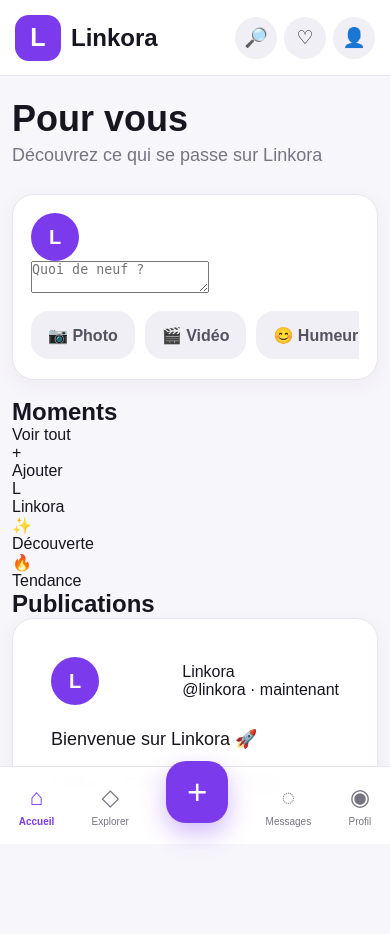
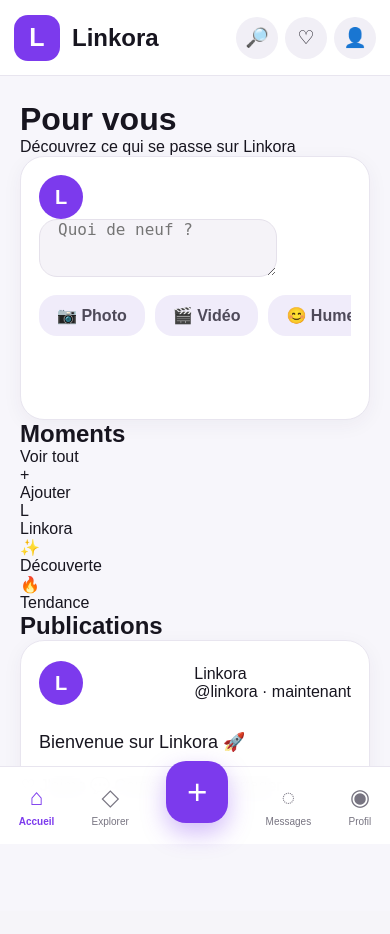
Before and after one commit to paulkouadio7777-ux/linkora, a Flask app: page / in a window 390 px wide. After the commit the page ends 838 px from the top, so only its background shows below. Run offline with Flask 3, Linux system fonts and the light colour scheme.

Commit message:
Update style.css

```diff
--- a/static/css/style.css
+++ b/static/css/style.css
@@ -16,26 +12,20 @@
     --text: #17151f;
     --muted: #777481;
     --border: #e8e5ef;
-    --soft: #f1eff6;
 }
 
-html {
+html,
+body {
     width: 100%;
-    overflow-x: hidden;
+    min-height: 100%;
 }
 
 body {
     font-family: Arial, Helvetica, sans-serif;
     background: var(--bg);
     color: var(--text);
-    min-height: 100vh;
     padding-bottom: 90px;
     overflow-x: hidden;
-}
-
-a {
-    text-decoration: none;
-    color: inherit;
 }
 
 button {
@@ -94,7 +88,6 @@
 
 .header-actions {
     display: flex;
-    align-items: center;
     gap: 12px;
 }
 
@@ -114,94 +107,65 @@
 }
 
 
-/* =========================================================
+/* =========================
    CONTENU
-========================================================= */
+========================= */
 
 .container {
     width: 100%;
     max-width: 720px;
-    margin: 0 auto;
 
-    padding: 28px 18px;
+    margin: auto;
+
+    padding: 28px 20px;
 }
 
-.page-title {
-    font-size: 36px;
-    margin-bottom: 5px;
-}
-
-.page-subtitle {
-    color: var(--muted);
-    font-size: 18px;
-    margin-bottom: 28px;
-}
-
-
-/* =========================================================
-   INTRODUCTION
-========================================================= */
-
 .welcome-section {
-    margin-bottom: 28px;
+    margin-bottom: 38px;
 }
 
 .welcome-section h1 {
-    font-size: 36px;
-    line-height: 1.15;
-    margin-bottom: 10px;
+    font-size: 38px;
+    line-height: 1.1;
+    margin-bottom: 12px;
 }
 
 .welcome-section p {
     color: var(--muted);
     font-size: 19px;
-    line-height: 1.4;
 }
 
 
-/* =========================================================
-   CARTES
-========================================================= */
+/* =========================
+   CARTE CRÉATION
+========================= */
 
 .card {
-    background: var(--white);
+    background: white;
+
     border: 1px solid var(--border);
+
     border-radius: 24px;
 
+    box-shadow: 0 5px 20px rgba(50, 30, 80, 0.05);
+}
+
+.create-post {
     padding: 22px;
 
-    margin-bottom: 18px;
-
-    box-shadow:
-        0 5px 20px rgba(50, 30, 80, 0.05);
+    margin-bottom: 68px;
 }
 
-
-/* =========================================================
-   CRÉATION PUBLICATION
-========================================================= */
-
-.create-post {
-    width: 100%;
-    display: block;
-}
-
-/* Ligne avatar + champ */
-
 .create-post-top {
-    width: 100%;
-
     display: flex;
     align-items: center;
-
     gap: 14px;
 }
-
-/* Avatar */
 
 .avatar {
     width: 48px;
     height: 48px;
+
     min-width: 48px;
 
     border-radius: 50%;
@@ -217,55 +181,48 @@
     font-weight: bold;
 }
 
+
 /* IMPORTANT :
-   Le bouton "Quoi de neuf ?" doit rester petit.
+   petite barre "Quoi de neuf"
 */
 
-.post-input-button {
+.post-input {
     flex: 1;
 
-    width: 100%;
-    height: 54px;
+    height: 58px;
 
-    border: 1px solid var(--border);
-    outline: none;
+    background: #f5f3f8;
 
-    background: #f8f7fb;
+    border: 1px solid #e5e1eb;
 
     border-radius: 18px;
-
-    padding: 0 20px;
-
-    text-align: left;
-
-    font-size: 17px;
-    font-weight: 600;
-
-    color: #777481;
-
-    overflow: hidden;
-}
-
-/* Effet quand on touche le champ */
-
-.post-input-button:active {
-    background: #f1eff6;
-}
-
-
-/* =========================================================
-   BOUTONS PHOTO / VIDÉO / HUMEUR / PUBLIER
-========================================================= */
-
-.post-actions {
-    width: 100%;
 
     display: flex;
     align-items: center;
 
+    padding: 0 20px;
+
+    color: #777481;
+
+    font-size: 17px;
+
+    white-space: nowrap;
+    overflow: hidden;
+}
+
+
+/* =========================
+   BOUTONS PUBLICATION
+========================= */
+
+.post-actions {
+    display: flex;
+
+    align-items: center;
+
     gap: 10px;
 
-    margin-top: 15px;
+    margin-top: 18px;
 
     overflow-x: auto;
 
@@ -276,93 +233,91 @@
     display: none;
 }
 
-.post-actions button {
-    height: 48px;
+.action-button {
+    flex-shrink: 0;
 
-    flex: 0 0 auto;
+    background: #f0ecfa;
 
     border-radius: 18px;
 
-    padding: 0 18px;
+    padding: 12px 20px;
 
-    background: #f1eff6;
+    color: #4e4a59;
 
-    color: #55525f;
-
-    font-size: 16px;
     font-weight: 600;
 
     white-space: nowrap;
-
-    display: flex;
-    align-items: center;
-    justify-content: center;
-
-    gap: 7px;
 }
 
-.post-actions button span {
-    display: inline;
-}
+.publish-button {
+    flex-shrink: 0;
 
-.post-actions button:hover {
-    background: #e9e5f4;
-}
+    margin-left: auto;
 
-/* Bouton Publier */
+    background: var(--purple);
 
-.post-actions .publish-button {
-    background: var(--purple);
     color: white;
 
-    padding: 0 22px;
+    border-radius: 16px;
+
+    padding: 12px 22px;
 
     font-weight: bold;
 }
 
-.post-actions .publish-button:hover {
-    background: #6d28d9;
-}
 
-
-/* =========================================================
-   MOMENTS
-========================================================= */
-
-.moments-section {
-    width: 100%;
-    margin-top: 28px;
-}
+/* =========================
+   SECTIONS
+========================= */
 
 .section-heading {
-    width: 100%;
+    display: flex;
 
-    display: flex;
     align-items: center;
     justify-content: space-between;
 
-    margin-bottom: 14px;
+    margin-bottom: 16px;
 }
 
 .section-heading h2 {
-    font-size: 25px;
+    font-size: 28px;
 }
 
 .section-heading a {
     color: var(--purple);
     font-weight: bold;
-    font-size: 16px;
+    font-size: 17px;
+}
+
+.filter-button {
+    background: #f0ecfa;
+
+    color: var(--purple);
+
+    padding: 10px 16px;
+
+    border-radius: 16px;
+
+    font-weight: bold;
+}
+
+
+/* =========================
+   MOMENTS
+========================= */
+
+.moments-section {
+    margin-bottom: 55px;
 }
 
 .moments-list {
-    width: 100%;
+    display: flex;
 
-    display: flex;
-    gap: 12px;
+    gap: 18px;
 
     overflow-x: auto;
 
-    padding-bottom: 5px;
+    padding-bottom: 8px;
 
     scrollbar-width: none;
 }
@@ -517,27 +430,21 @@
 
     overflow: hidden;
 
-    margin-bottom: 18px;
-
-    box-shadow:
-        0 5px 20px rgba(50, 30, 80, 0.05);
+    box-shadow: 0 5px 20px rgba(50, 30, 80, 0.05);
 }
 
+.post-header {
+    display: flex;
 
-/* En-tête publication */
-
-.post-header {
-    width: 100%;
-
-    display: flex;
     align-items: center;
     justify-content: space-between;
 
-    padding: 22px;
+    padding: 22px 24px 10px;
 }
 
 .post-user {
     display: flex;
+
     align-items: center;
 
     gap: 12px;
@@ -564,49 +471,39 @@
 
     color: var(--muted);
 
-    font-size: 20px;
+    font-weight: bold;
+
+    font-size: 18px;
 }
 
-
-/* Contenu */
-
 .post-content {
-    padding: 0 22px 22px;
+    padding: 18px 24px 24px;
 
     font-size: 18px;
 
-    line-height: 1.6;
+    line-height: 1.5;
 }
-
-.post-content p {
-    margin: 0;
-}
-
-
-/* Statistiques */
 
 .post-stats {
     display: flex;
+
     gap: 18px;
 
-    padding: 0 22px 16px;
+    padding: 0 24px 16px;
 
     color: var(--muted);
 
     font-size: 14px;
 }
 
-
-/* Boutons publication */
-
 .post-buttons {
     border-top: 1px solid var(--border);
 
     display: flex;
-    align-items: center;
+
     justify-content: space-around;
 
-    padding: 13px 10px;
+    padding: 13px 8px;
 }
 
 .post-buttons button {
@@ -748,140 +592,24 @@
 
     margin-top: -28px;
 
-    box-shadow:
-        0 10px 25px rgba(124, 58, 237, 0.35);
+    box-shadow: 0 10px 25px rgba(124,58,237,.35);
 }
 
 
-/* =========================================================
-   AUTHENTIFICATION
-========================================================= */
-
-.auth-page {
-    min-height: 100vh;
-
-    display: flex;
-    align-items: center;
-    justify-content: center;
-
-    padding: 30px 15px;
-}
-
-.auth-card {
-    width: 100%;
-    max-width: 430px;
-
-    background: white;
-
-    border-radius: 25px;
-
-    padding: 30px;
-
-    box-shadow:
-        0 8px 30px rgba(0, 0, 0, 0.08);
-
-    text-align: center;
-}
-
-.auth-logo {
-    width: 70px;
-    height: 70px;
-
-    margin: 0 auto 20px;
-
-    border-radius: 20px;
-
-    background: var(--purple);
-
-    color: white;
-
-    display: flex;
-    align-items: center;
-    justify-content: center;
-
-    font-size: 35px;
-    font-weight: bold;
-}
-
-.auth-card h1 {
-    font-size: 30px;
-    margin-bottom: 10px;
-}
-
-.auth-card p {
-    color: var(--muted);
-    margin-bottom: 25px;
-}
-
-.auth-card form {
-    display: flex;
-    flex-direction: column;
-    gap: 14px;
-}
-
-.auth-card input {
-    width: 100%;
-
-    padding: 15px;
-
-    border: 1px solid var(--border);
-
-    border-radius: 14px;
-
-    background: var(--bg);
-
-    font-size: 16px;
-
-    outline: none;
-}
-
-.auth-card input:focus {
-    border-color: var(--purple);
-}
-
-.auth-card button {
-    width: 100%;
-
-    padding: 15px;
-
-    border-radius: 14px;
-
-    background: var(--purple);
-
-    color: white;
-
-    font-size: 16px;
-
-    font-weight: bold;
-}
-
-.auth-card a {
-    color: var(--purple);
-    font-weight: bold;
-}
-
-
-/* =========================================================
+/* =========================
    MOBILE
-========================================================= */
+========================= */
 
 @media (max-width: 600px) {
 
-    body {
-        overflow-x: hidden;
-        padding-bottom: 82px;
-    }
-
-    /* HEADER */
-
     .header {
         height: 76px;
-        padding: 0 15px;
+
+        padding: 0 14px;
     }
 
     .logo {
         font-size: 24px;
-        gap: 10px;
     }
 
     .logo-icon {
@@ -896,142 +624,72 @@
     .header-button {
         width: 42px;
         height: 42px;
+
         font-size: 19px;
     }
 
-
-    /* CONTENU */
-
     .container {
-        width: 100%;
         max-width: 100%;
 
-        padding: 22px 12px;
-
-        overflow: hidden;
+        padding: 25px 20px;
     }
 
-
-    /* TITRE */
-
     .welcome-section {
-        padding: 0 12px;
-        margin-bottom: 26px;
+        margin-bottom: 30px;
     }
 
     .welcome-section h1 {
-        font-size: 32px;
+        font-size: 36px;
     }
 
     .welcome-section p {
         font-size: 18px;
     }
 
+    .create-post {
+        padding: 18px;
 
-    /* CARTE PUBLICATION */
-
-    .card {
-        width: 100%;
-        max-width: 100%;
-
-        border-radius: 22px;
-
-        padding: 18px;
+        margin-bottom: 65px;
     }
 
-
-    /* IMPORTANT :
-       Avatar + petite barre sur UNE SEULE ligne.
-    */
-
     .create-post-top {
-        display: flex;
-        align-items: center;
-
         gap: 10px;
-
-        width: 100%;
     }
 
-    .create-post .avatar {
-        width: 48px;
-        min-width: 48px;
-        height: 48px;
+    .avatar {
+        width: 44px;
+        height: 44px;
+
+        min-width: 44px;
     }
 
-    .post-input-button {
-        height: 54px;
-
-        min-width: 0;
-
-        padding: 0 18px;
+    .post-input {
+        height: 58px;
 
         font-size: 16px;
 
-        border-radius: 18px;
+        padding: 0 18px;
     }
 
-
-    /* BOUTONS */
-
     .post-actions {
-        margin-top: 14px;
-
         gap: 10px;
-
-        width: 100%;
-
-        overflow-x: auto;
-
-        padding-bottom: 2px;
     }
 
-    .post-actions button {
-        height: 48px;
-
-        padding: 0 17px;
-
-        font-size: 16px;
+    .action-button {
+        padding: 11px 18px;
     }
 
-    .post-actions .publish-button {
-        padding: 0 20px;
-    }
-
-
-    /* MOMENTS */
-
-    .moments-section {
-        margin-top: 28px;
-    }
-
-    .section-heading {
-        padding: 0 12px;
+    .publish-button {
+        padding: 11px 18px;
     }
 
     .section-heading h2 {
-        font-size: 25px;
-    }
-
-    .moments-list {
-        width: 100%;
-
-        padding-left: 12px;
-        padding-right: 12px;
-
-        gap: 12px;
+        font-size: 27px;
     }
 
     .moment-card {
-        flex: 0 0 198px;
+        flex-basis: 200px;
         height: 275px;
-    }
-
-
-    /* PUBLICATIONS */
-
-    .feed-section {
-        margin-top: 32px;
     }
 
     .post-card {
@@ -1039,45 +697,15 @@
     }
 
     .post-header {
-        padding: 20px;
+        padding: 20px 18px 8px;
     }
 
     .post-content {
-        padding: 0 20px 20px;
+        padding: 16px 18px 20px;
     }
 
     .post-stats {
-        padding: 0 20px 14px;
-
-        gap: 12px;
-
-        font-size: 13px;
+        padding-left: 18px;
+        padding-right: 18px;
     }
-
-    .post-buttons {
-        padding: 13px 5px;
-    }
-
-    .post-buttons button {
-        font-size: 13px;
-    }
-
-
-    /* NAVIGATION */
-
-    .bottom-nav {
-        height: 78px;
-    }
-
-    .create-nav {
-        width: 62px;
-        height: 62px;
-    }
-
-
-    /* AUTH */
-
-    .auth-card {
-        padding: 25px 18px;
-    }
-    }
+   }
```
Also changed, not shown: other parts of static/css/style.css (+48 -143 lines).
